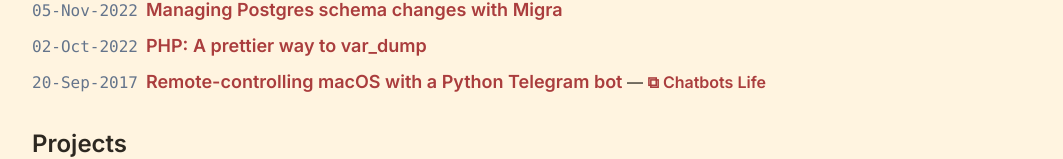
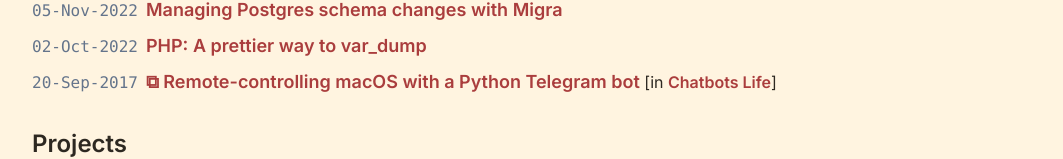
Before and after one commit to half0wl/raychen.io, a Next.js app: page / in a window 1280 px wide. Shown: the part 642-801 px from the top of the page, without its empty margins (108-1171 px from the left). Built offline with nearby package versions, Linux system fonts and the light colour scheme.

Commit message:
Tweak ext article link again

```diff
--- a/src/components/article-list.tsx
+++ b/src/components/article-list.tsx
@@ -8,17 +8,18 @@
         <li className="mb-2" key={a.slug}>
           <span className="mr-2 font-mono text-slate-500">{a.publishedAt}</span>
           <Link className="text-lg" href={a.slug}>
+            {a.publication && '⧉ '}
             {a.title}
           </Link>
           {a.publication && (
             <span>
               {' '}
-              &mdash;{' '}
+              [in{' '}
               {a.publicationUrl ? (
-                <Link href={a.publicationUrl}>⧉ {a.publication}</Link>
+                <Link href={a.publicationUrl}>{a.publication}</Link>
               ) : (
                 a.publication
-              )}
+              )}]
             </span>
           )}
         </li>
```
